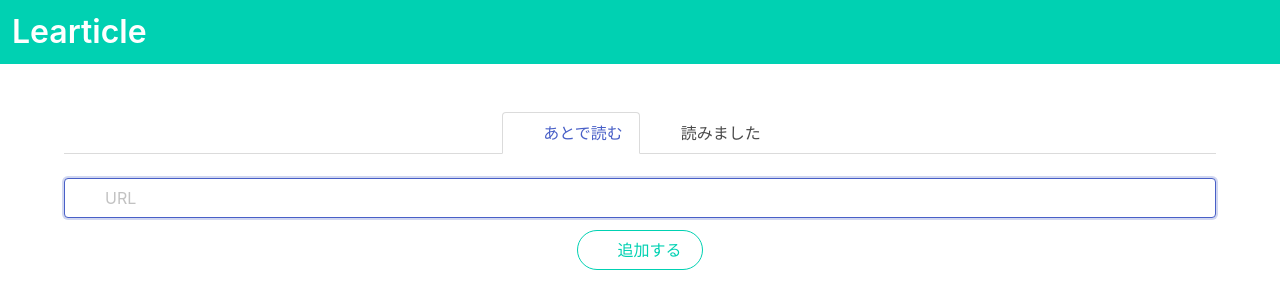
After one commit to at946/learticle, a Rails app: template rails/app/views/articles/index.html.erb in a window 1280 px wide. The commit adds this page. Shown: the top 283 px of the page. Run offline with Rails 7, Linux system fonts and the light colour scheme; the template is opened without the code that fills it, so the values that code supplies are empty; style sheets or scripts are compiled from the project's sources; some libraries are stand-ins or nearby versions.

Commit message:
UI draft

```diff
--- /dev/null
+++ b/rails/app/assets/stylesheets/_footer.scss
@@ -0,0 +1,13 @@
+// Fix footer to bottom.
+ body {
+  display: flex;
+  flex-direction: column;
+  min-height: 100vh;
+}
+
+footer.footer {
+  margin-top: auto;
+  // Customize padding.
+  @extend .pt-5 !optional;
+  @extend .pb-5 !optional;
+}
--- /dev/null
+++ b/rails/app/assets/stylesheets/_spacing.scss
@@ -0,0 +1,19 @@
+$types: (
+  "m": "margin",
+  "p": "padding"
+);
+
+$directions: (
+  "t": "top",
+  "b": "bottom",
+  "l": "left",
+  "r": "right"
+);
+
+@for $i from 1 through 5 {
+  @each $type_symbol, $type_name in $types {
+    @each $direction_symbol, $direction_name in $directions {
+      .#{$type_symbol}#{$direction_symbol}-#{$i} { #{$type_name}-#{$direction_name}: 1rem * $i * 0.5 !important; }
+    }
+  }
+}
--- /dev/null
+++ b/rails/app/assets/stylesheets/application.scss
@@ -0,0 +1,5 @@
+// $tablet: 500px;
+@import 'bulma/bulma.sass';
+@import '@fortawesome/fontawesome-free/scss/fontawesome';
+@import 'spacing';
+@import 'footer';
--- /dev/null
+++ b/rails/app/controllers/articles_controller.rb
@@ -0,0 +1,4 @@
+class ArticlesController < ApplicationController
+  def index
+  end
+end
--- a/rails/app/javascript/packs/application.js
+++ b/rails/app/javascript/packs/application.js
@@ -7,6 +7,7 @@
 require("turbolinks").start()
 require("@rails/activestorage").start()
 require("channels")
+import '@fortawesome/fontawesome-free/js/all'
 
 
 // Uncomment to copy all static images under ../images to the output folder and reference
--- /dev/null
+++ b/rails/app/views/articles/_article_card.html.erb
@@ -0,0 +1,20 @@
+<div class="card">
+  <%= link_to "###" do %>
+    <div class="card-image">
+      <figure class="image is-2by1">
+        <img src="https://bulma.io/images/placeholders/1280x960.png" alt="Placeholder image">
+      </figure>
+    </div>
+    <header class="card-header is-shadowless">
+      <p class="card-header-title">Title is unknown.</p>
+    </header>
+    <div class="card-content pt-1">
+      <p class="has-text-dark mb-1 is-size-7"><% 20.times do %>text <% end %>...</p>
+      <p class="has-text-grey has-text-right is-size-7">Added to 2020.11.11</p>
+    </div>
+  <% end %>
+  <footer class="card-footer">
+    <%= link_to "読みました", nil, class: "card-footer-item has-background-primary has-text-white has-text-weight-bold" %>
+    <%= link_to "削除する", "#", class: "card-footer-item has-text-danger" %>
+  </footer>
+</div>
--- /dev/null
+++ b/rails/app/views/articles/index.html.erb
@@ -0,0 +1,45 @@
+<section class="section">
+  <div class="container">
+    <div class="tabs is-centered is-boxed">
+      <ul>
+        <li class="is-active">
+          <a>
+            <span class="icon is-small"><i class="far fa-bookmark"></i></span>
+            <span>あとで読む</span>
+          </a>
+        </li>
+        <li>
+          <a>
+            <span class="icon is-small"><i class="fas fa-check"></i></span>
+            <span>読みました</span>
+          </a>
+        </li>
+      </ul>
+    </div>
+
+    <%= form_with model: nil, class: "mb-3" do |form| %>
+      <div class="field">
+        <div class="control has-icons-left">
+          <input type="text" class="input" placeholder="URL" autofocus>
+          <span class="icon is-small is-left"><i class="fas fa-link"></i></span>
+        </div>
+      </div>
+      <div class="field">
+        <div class="control has-text-centered">
+          <button class="button is-primary is-outlined is-rounded">
+            <span class="icon"><i class="fas fa-plus-circle"></i></span>
+            <span>追加する</span>
+          </button>
+        </div>
+      </div>
+    <% end %>
+
+    <div class="columns is-multiline">
+      <% 5.times do %>
+        <div class="column is-half-tablet is-one-third-desktop is-one-quarter-fullhd">
+          <%= render partial: "article_card" %>
+        </div>
+      <% end %>
+    </div>
+  </div>
+</section>
--- a/rails/app/views/layouts/application.html.erb
+++ b/rails/app/views/layouts/application.html.erb
@@ -4,12 +4,24 @@
     <title>App</title>
     <%= csrf_meta_tags %>
     <%= csp_meta_tag %>
+    <meta name="viewport" content="width=device-width, initial-scale=1">
 
     <%= stylesheet_link_tag 'application', media: 'all', 'data-turbolinks-track': 'reload' %>
     <%= javascript_pack_tag 'application', 'data-turbolinks-track': 'reload' %>
+    <!-- <script defer src="https://use.fontawesome.com/releases/v5.3.1/js/all.js"></script> -->
   </head>
 
   <body>
+    <nav class="navbar is-primary" role="navigation" aria-label="main navigation">
+      <div class="navbar-brand">
+        <p class="navbar-item title">Learticle</p>
+      </div>
+    </nav>
+
     <%= yield %>
+
+    <footer class="footer has-text-centered">
+      Learticle by <%= link_to "at", "https://twitter.com/at_946" %>.
+    </footer>
   </body>
 </html>
--- a/rails/config/routes.rb
+++ b/rails/config/routes.rb
@@ -1,3 +1,3 @@
 Rails.application.routes.draw do
-  # For details on the DSL available within this file, see https://guides.rubyonrails.org/routing.html
+  root to: 'articles#index'
 end
--- a/rails/package.json
+++ b/rails/package.json
@@ -2,10 +2,12 @@
   "name": "app",
   "private": true,
   "dependencies": {
+    "@fortawesome/fontawesome-free": "^5.13.0",
     "@rails/actioncable": "^6.0.0",
     "@rails/activestorage": "^6.0.0",
     "@rails/ujs": "^6.0.0",
     "@rails/webpacker": "4.2.2",
+    "bulma": "^0.8.2",
     "turbolinks": "^5.2.0"
   },
   "version": "0.1.0",
```
Also changed, not shown: rails/app/assets/stylesheets/application.css (deleted, +0 -15 lines), README.md (added), 1 other file.
